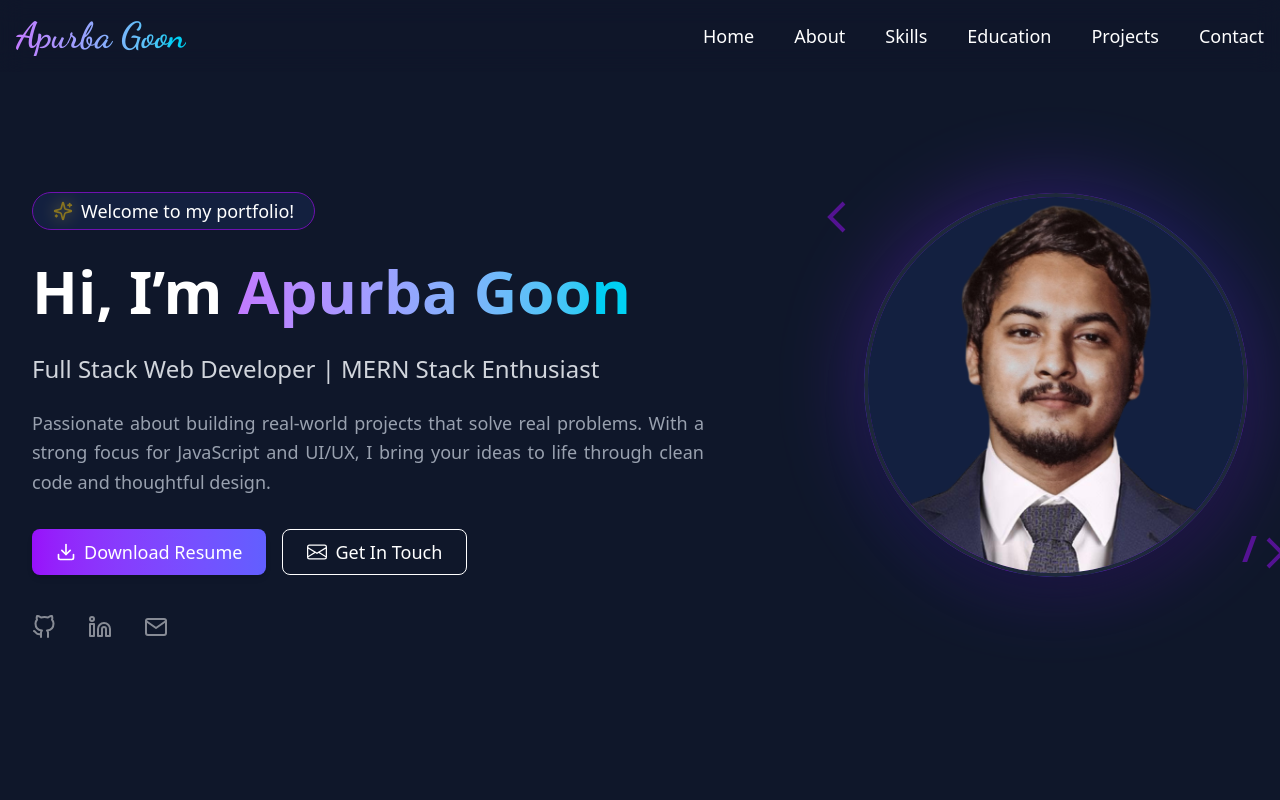
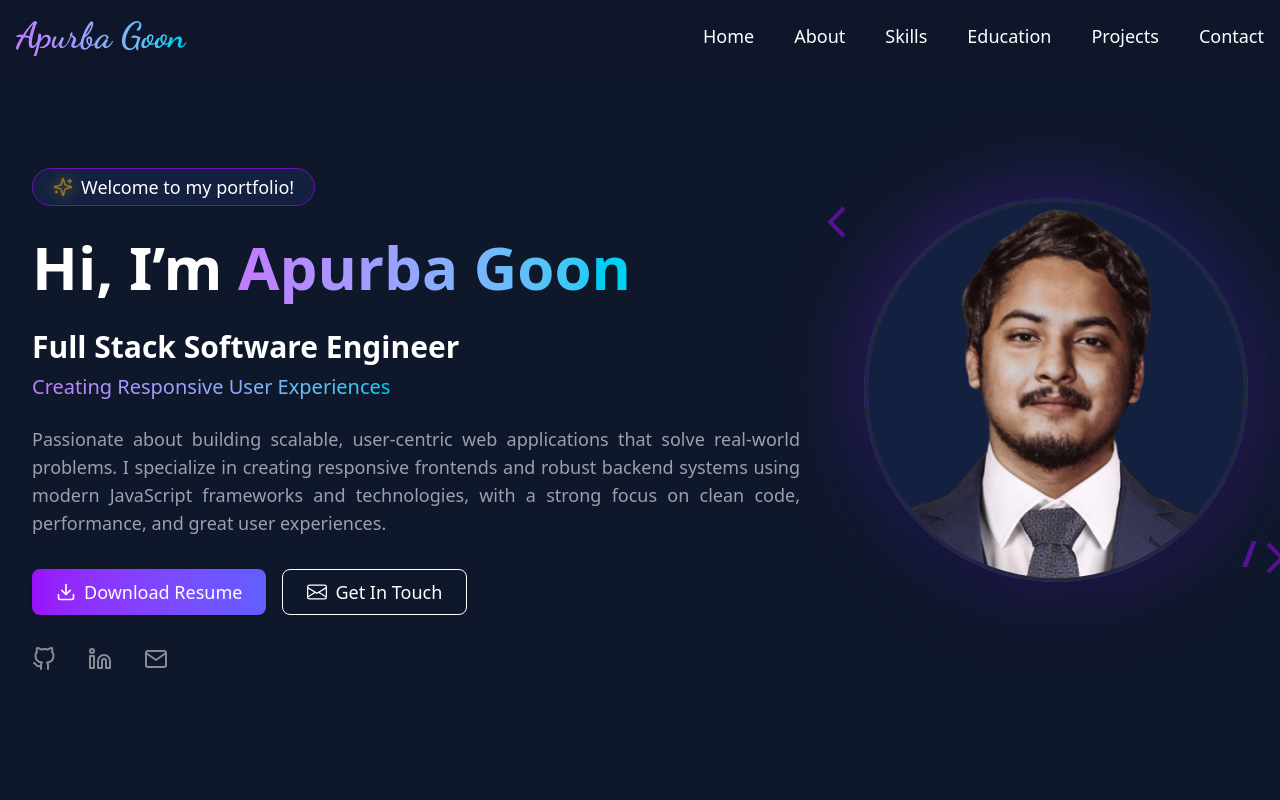
Before and after one commit to apurbagoon1/personal-portfolio-website, a React (Vite) app: page / in a window 1280 px wide. Shown: the top 800 px of the page. Built offline with nearby package versions, Linux system fonts and the light colour scheme.

Commit message:
Updated hero section

```diff
--- a/package.json
+++ b/package.json
@@ -19,6 +19,7 @@
     "react-dom": "^19.1.0",
     "react-icons": "^5.5.0",
     "react-router": "^7.6.3",
+    "react-type-animation": "^3.2.0",
     "sweetalert2": "^11.22.2",
     "swiper": "^11.2.10",
     "tailwindcss": "^4.1.11"
--- a/src/Components/Hero.jsx
+++ b/src/Components/Hero.jsx
@@ -4,24 +4,25 @@ import { BsEnvelope } from "react-icons/bs";
 import profile from "../assets/profile.jpg";
 import { motion } from "framer-motion";
 import { LuSparkles } from "react-icons/lu";
-
+import { TypeAnimation } from "react-type-animation";
 
 const Hero = () => {
   return (
     <section
       id="home"
-            className="min-h-screen bg-[#0f172a] text-white pt-24 md:pt-48 px-4 md:px-8"
+      className="min-h-screen bg-[#0f172a] text-white pt-24 md:pt-42 px-4 md:px-8"
     >
       <div className="max-w-7xl mx-auto flex flex-col-reverse lg:flex-row items-center justify-between">
         {/* Left Content */}
         <motion.div
-                    className="space-y-6 max-w-2xl"
+          className="space-y-6 max-w-3xl"
           initial={{ opacity: 0, x: -40 }}
           animate={{ opacity: 1, x: 0 }}
           transition={{ duration: 1 }}
         >
           <span className="inline-flex items-center gap-2 rounded-full border border-purple-800 px-5 py-1 bg-[#13203f] md:text-lg font-medium">
-                        <LuSparkles className="text-xl text-yellow-400 animate-pulse drop-shadow-[0_0_8px_rgba(253,224,71,0.9)]" /> Welcome to my portfolio!
+            <LuSparkles className="text-xl text-yellow-400 animate-pulse drop-shadow-[0_0_8px_rgba(253,224,71,0.9)]" />{" "}
+            Welcome to my portfolio!
           </span>
 
           <h1 className="text-4xl md:text-5xl lg:text-6xl font-extrabold leading-tight">
@@ -30,14 +31,36 @@ const Hero = () => {
               Apurba Goon
             </span>
           </h1>
-
-                    <h2 className="text-xl md:text-2xl text-gray-300">
-                        Full Stack Web Developer | MERN Stack Enthusiast
+          <div className="space-y-2">
+            <h2 className="text-xl md:text-2xl lg:text-3xl font-semibold text-white">
+              Full Stack Software Engineer
             </h2>
 
-                    <p className="text-gray-400 md:text-lg leading-relaxed text-justify">
-                        Passionate about building real-world projects that solve real problems. With a strong focus for JavaScript and UI/UX, I bring your ideas to life through clean code and thoughtful
-                        design.
+            <TypeAnimation
+              sequence={[
+                "Building Modern Web Applications",
+                2000,
+                "Creating Responsive User Experiences",
+                2000,
+                "Developing Scalable Backend Systems",
+                2000,
+                "Turning Ideas Into Digital Products",
+                2000,
+              ]}
+              wrapper="p"
+              speed={50}
+              repeat={Infinity}
+              className="text-lg md:text-xl font-medium text-transparent bg-clip-text bg-gradient-to-r from-purple-400 via-cyan-400 to-indigo-400"
+              cursor={true}
+            />
+          </div>
+
+          <p className="text-gray-400 md:text-lg text-justify">
+            Passionate about building scalable, user-centric web applications
+            that solve real-world problems. I specialize in creating responsive
+        frontends and robust backend systems using modern JavaScript frameworks and
+            technologies, with a strong focus on clean code, performance, and
+            great user experiences.
           </p>
 
           <div className="flex flex-wrap gap-4 mt-8">
@@ -58,7 +81,7 @@ const Hero = () => {
             </a>
           </div>
           {/* Social Icons */}
-                    <div className="flex opacity-50 gap-6 md:gap-8 mb-6 md:mb-0 md:mt-10">
+          <div className="flex opacity-50 gap-6 md:gap-8 mb-6 md:mb-0 md:mt-8">
             <a
               href="https://github.com/apurbagoon1"
               target="_blank"
@@ -127,7 +150,9 @@ const Hero = () => {
           </svg>
 
           <div className="absolute right-[-50px] bottom-0 flex items-center text-purple-600 opacity-50">
-                        <span className="text-3xl md:text-4xl font-semibold absolute bottom-2 md:-left-2">/</span>
+            <span className="text-3xl md:text-4xl font-semibold absolute bottom-2 md:-left-2">
+              /
+            </span>
             <svg
               className="w-12 h-12"
               fill="none"
@@ -139,7 +164,6 @@ const Hero = () => {
             </svg>
           </div>
         </motion.div>
-
       </div>
     </section>
   );
```
Also changed, not shown: 1 other file (tests, documents, lock files or other folders). Lines whose indentation alone changed are shown as unchanged.
